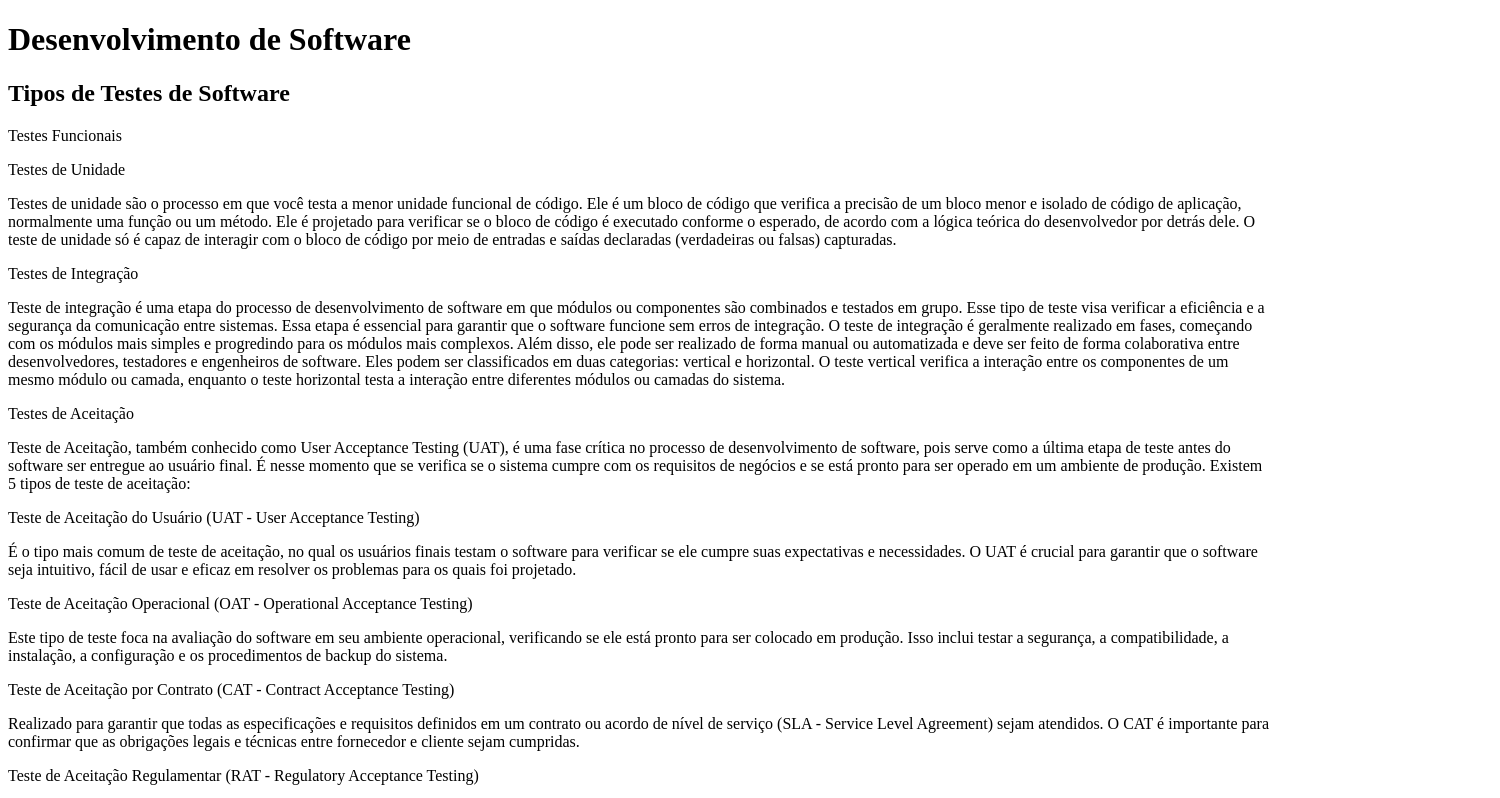
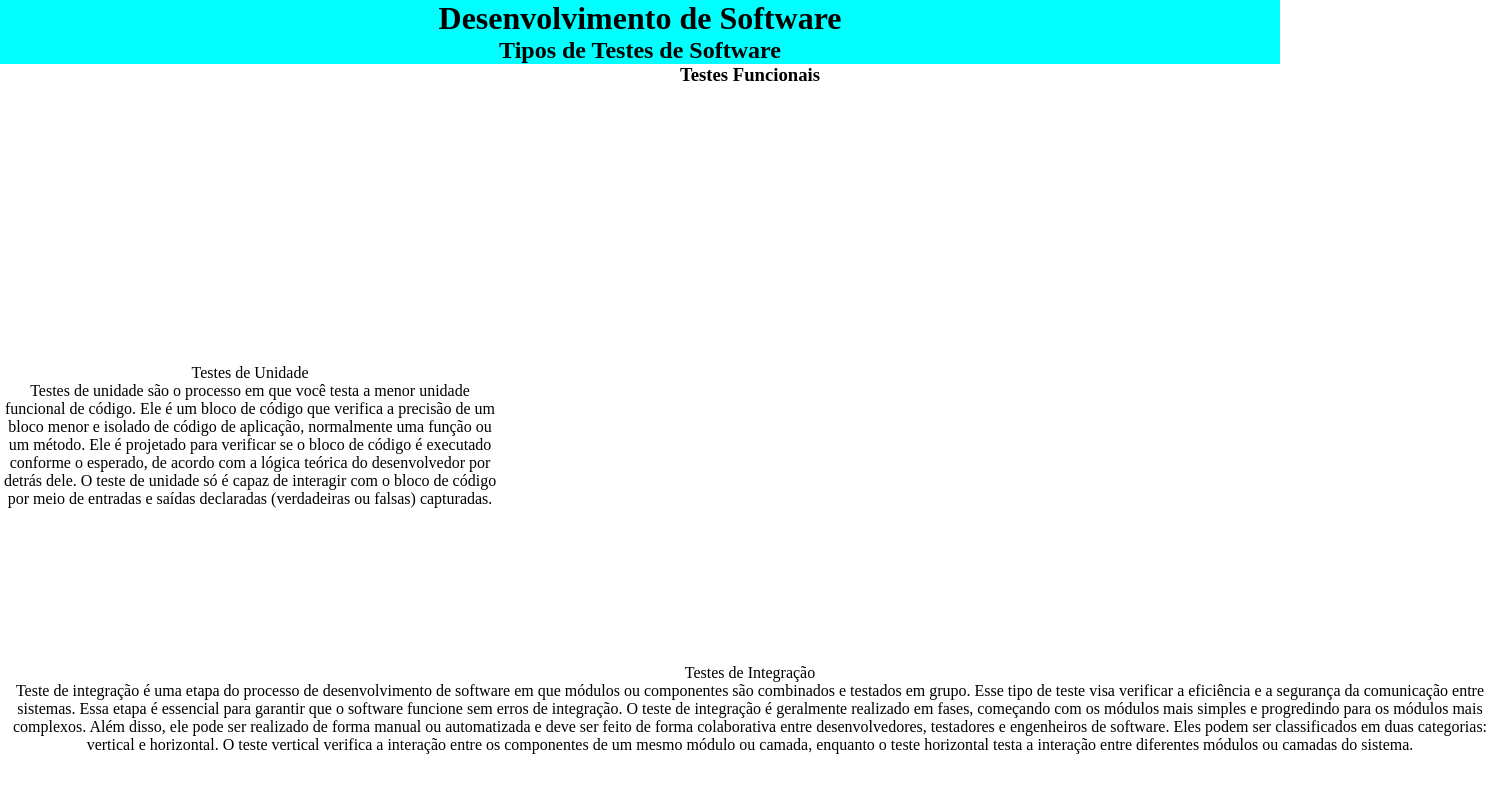
Before and after one commit to arthurf02/site-tiposDeTesteDeSoftware, a plain HTML site: page index.html in a window 1280 px wide. Shown: the top 798 px of the page, 1500 px wide, since content can reach past the window. Drawn offline with Linux system fonts and the light colour scheme.

Commit message:
Inicio de criação da folha de estilo da página.

```diff
--- a/index.html
+++ b/index.html
@@ -3,7 +3,8 @@
 <head>
     <meta charset="UTF-8">
     <meta name="viewport" content="width=device-width, initial-scale=1.0">
-    <title>Document</title>
+    <title>Testes de Software</title>
+    <link rel="stylesheet" href="style.css">
 </head>
 <body>
     <header>
@@ -12,7 +13,7 @@
     </header>
     <div class="main-content">
         <div id="funcionais">
-            <p>Testes Funcionais</p>
+            <h3>Testes Funcionais</h3>
             <div class="content-card">
                 <p>Testes de Unidade</p>
                 <p>
@@ -147,6 +148,7 @@
             </div>
         </div>
         <div id="nao-funcionais">
+            <h3>Testes não funcionais</h3>
             <div class="content-card">
                 <div class="desempenho-card">
                     <p>Teste de Desempenho</p>
--- /dev/null
+++ b/style.css
@@ -0,0 +1,30 @@
+*{
+    padding: 0;
+    margin: 0;
+    text-decoration: none;
+}
+
+header{
+    background-color: aqua;
+    justify-items: center;
+}
+
+.main-content{
+    text-align: center;
+}
+
+#funcionais{
+    display: grid;
+    grid-template-columns: 500px 500px 500px;
+    grid-template-rows: 300px 300px 300px;
+}
+
+#funcionais h3{
+    grid-column-start: 1;
+    grid-column-end: 4;
+}
+
+#funcionais :nth-child(3){
+    grid-column-start: 1;
+    grid-column-end: 4;
+}
```
